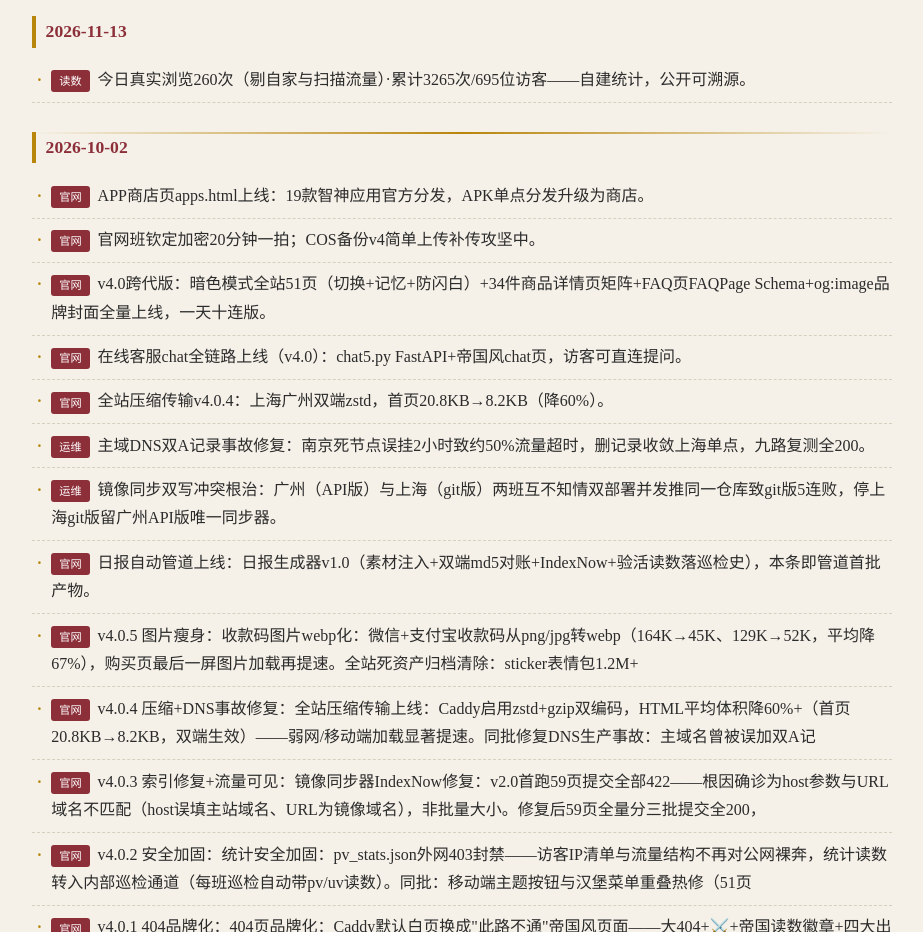
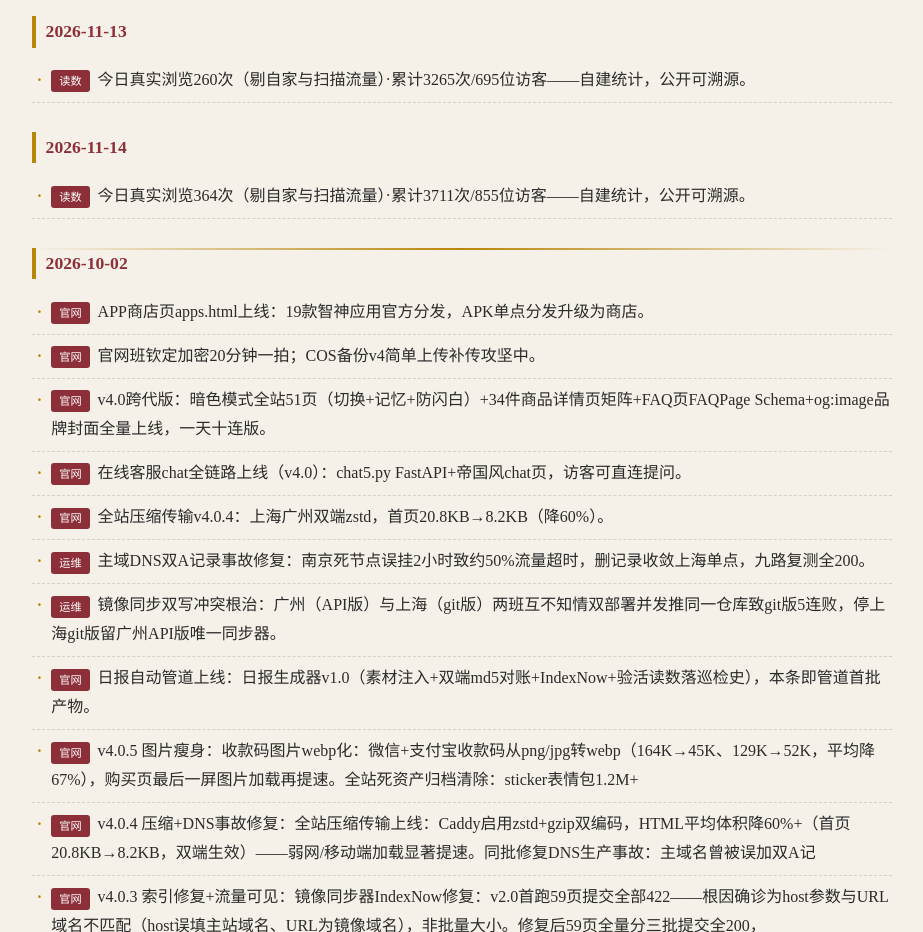
Before and after one commit to xushilianzhuren/xushilianzhuren.github.io, a plain HTML site: page daily.html in a window 1280 px wide. Shown: the part 5140-6072 px from the top of the page, without its empty margins (178-1101 px from the left). Drawn offline with Linux system fonts and the light colour scheme.

Commit message:
mirror sync daily.html 11142100

```diff
--- a/daily.html
+++ b/daily.html
@@ -286,6 +286,11 @@ html[data-theme="dark"] .zs-theme-btn{background:rgba(32,29,26,.92);border-color
 <li><span class="tag">读数</span>今日真实浏览260次（剔自家与扫描流量）·累计3265次/695位访客——自建统计，公开可溯源。</li>
 </ul>
 
+<h2>2026-11-14</h2>
+<ul>
+<li><span class="tag">读数</span>今日真实浏览364次（剔自家与扫描流量）·累计3711次/855位访客——自建统计，公开可溯源。</li>
+</ul>
+
 <div class="rule">
 
 <h2>2026-10-02</h2>
```
